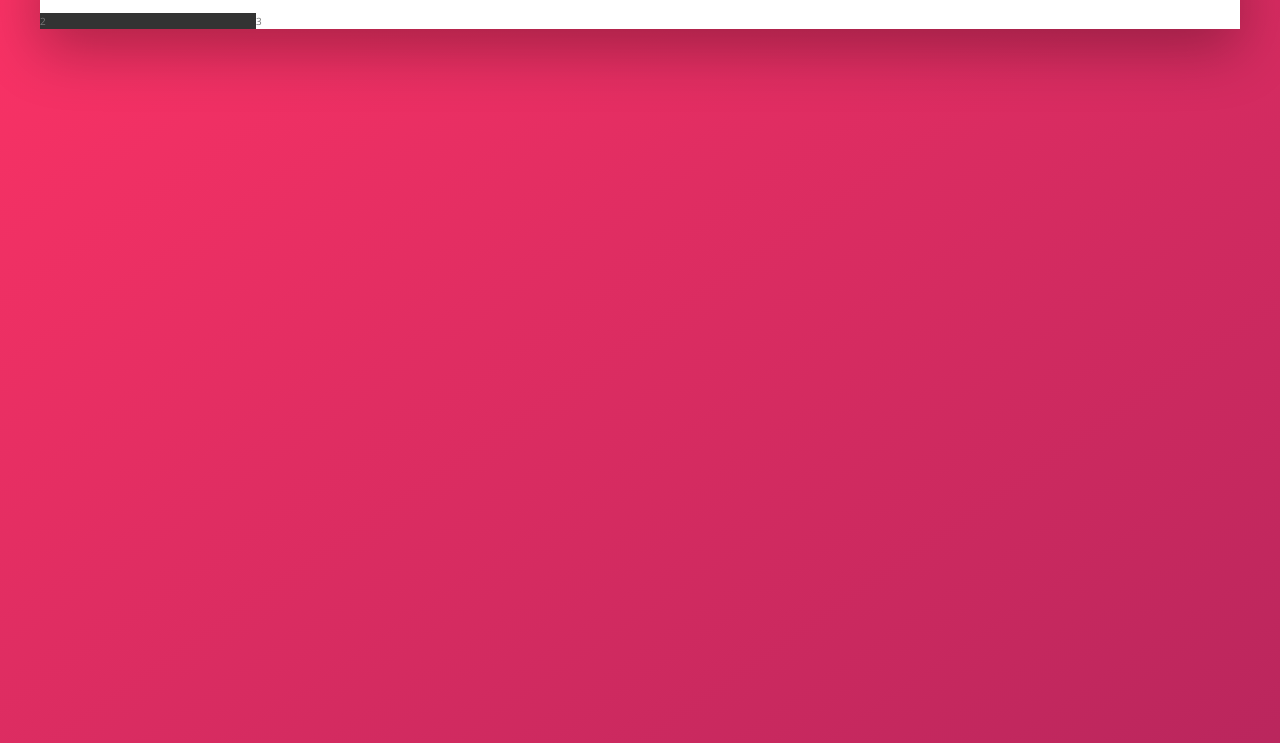
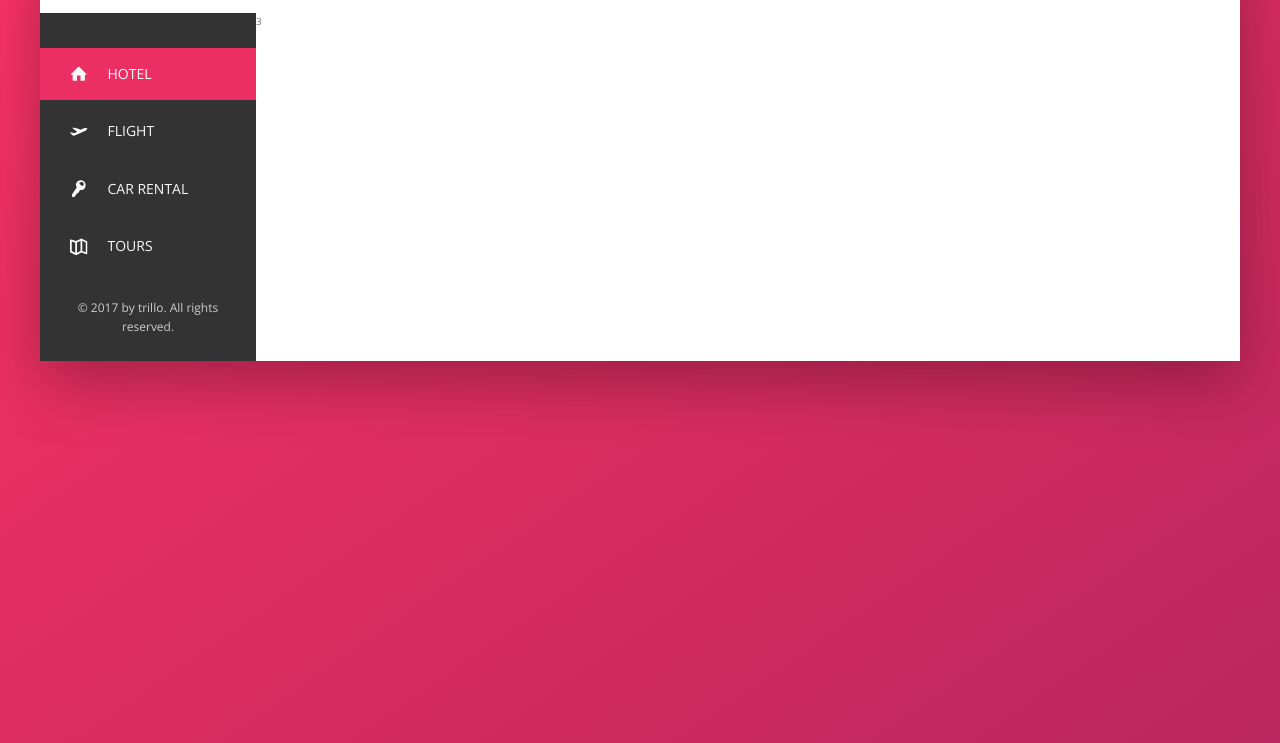
Before and after one commit to chianglynn/advancedcssandsass-projects, a website: page Trillo/index.html in a window 1280 px wide. Shown: the part 137-880 px from the top of the page. Drawn offline with nearby package versions, Linux system fonts and the light colour scheme.

Commit message:
Style nav section

```diff
--- a/Trillo/index.html
+++ b/Trillo/index.html
@@ -47,7 +47,46 @@
         </header>
 
         <div class="content">
-            <nav class="sidebar">2</nav>
+            <nav class="sidebar">
+                <ul class="side-nav">
+                    <li class="side-nav__item side-nav__item--active">
+                        <a href="#" class="side-nav__link">
+                            <svg class="side-nav__icon">
+                                <use xlink:href="img/sprite.svg#icon-home"></use>
+                            </svg>
+                            <span>Hotel</span>
+                        </a>
+                    </li>
+                    <li class="side-nav__item">
+                        <a href="#" class="side-nav__link">
+                            <svg class="side-nav__icon">
+                                <use xlink:href="img/sprite.svg#icon-aircraft-take-off"></use>
+                            </svg>
+                            <span>Flight</span>
+                        </a>
+                    </li>
+                    <li class="side-nav__item">
+                        <a href="#" class="side-nav__link">
+                            <svg class="side-nav__icon">
+                                <use xlink:href="img/sprite.svg#icon-key"></use>
+                            </svg>
+                            <span>Car rental</span>
+                        </a>
+                    </li>
+                    <li class="side-nav__item">
+                        <a href="#" class="side-nav__link">
+                            <svg class="side-nav__icon">
+                                <use xlink:href="img/sprite.svg#icon-map"></use>
+                            </svg>
+                            <span>Tours</span>
+                        </a>
+                    </li>
+                </ul>
+
+                <div class="legal">
+                    &copy; 2017 by trillo. All rights reserved.
+                </div>
+            </nav>
 
             <main class="hotel-view">3</main>
         </div>
--- a/Trillo/sass/_components.scss
+++ b/Trillo/sass/_components.scss
@@ -106,3 +106,70 @@
         border-radius: 50%;
     }
 }
+
+// Side navigation
+.side-nav {
+    margin-top: 3.5rem;
+    font-size : 1.4rem;
+    list-style: none;
+
+    &__item {
+        position: relative;
+
+        &:not(:last-child) {
+            margin-bottom: .5rem;
+        }
+    }
+
+    &__item::before {
+        content         : '';
+        position        : absolute;
+        left            : 0;
+        top             : 0;
+        width           : 3px;
+        height          : 100%;
+        background-color: var(--color-primary);
+        transform       : scaleY(0);
+        transition      :
+            transform .2s,
+            width .4s cubic-bezier(1, 0, 0, 1) .2s,
+            background-color .1s;
+    }
+
+    &__item:hover:before,
+    &__item--active::before {
+        width    : 100%;
+        transform: scaleY(1);
+    }
+
+    &__item:active::before {
+        background-color: var(--color-primary-light);
+    }
+
+    &__link:link,
+    &__link:visited {
+        position       : relative;
+        display        : flex;
+        align-items    : center;
+        padding        : 1.5rem 3rem;
+        text-decoration: none;
+        text-transform : uppercase;
+        color          : var(--color-grey-light-1);
+        z-index        : 1;
+    }
+
+    &__icon {
+        margin-right: 2rem;
+        width       : 1.75rem;
+        height      : 1.75rem;
+        fill        : currentColor;
+    }
+}
+
+// Legal text
+.legal {
+    padding   : 2.5rem;
+    font-size : 1.2rem;
+    text-align: center;
+    color     : var(--color-grey-light-4);
+}
--- a/Trillo/sass/_layout.scss
+++ b/Trillo/sass/_layout.scss
@@ -21,6 +21,9 @@
 }
 
 .sidebar {
+    display         : flex;
+    flex-direction  : column;
+    justify-content : space-between;
     flex            : 0 0 18%;
     background-color: var(--color-grey-dark-1);
 }
```
Also changed, not shown: Trillo/css/style.css.
